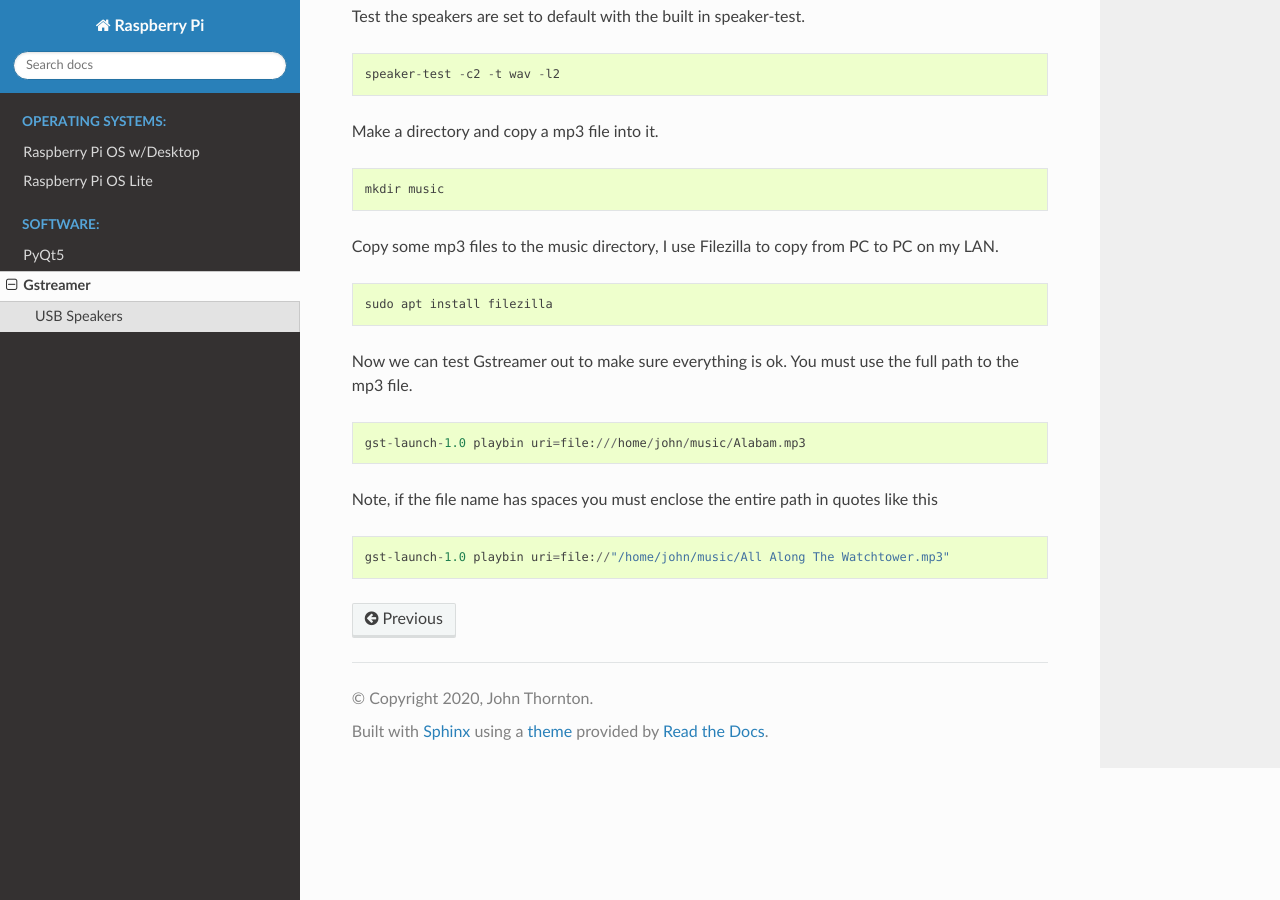
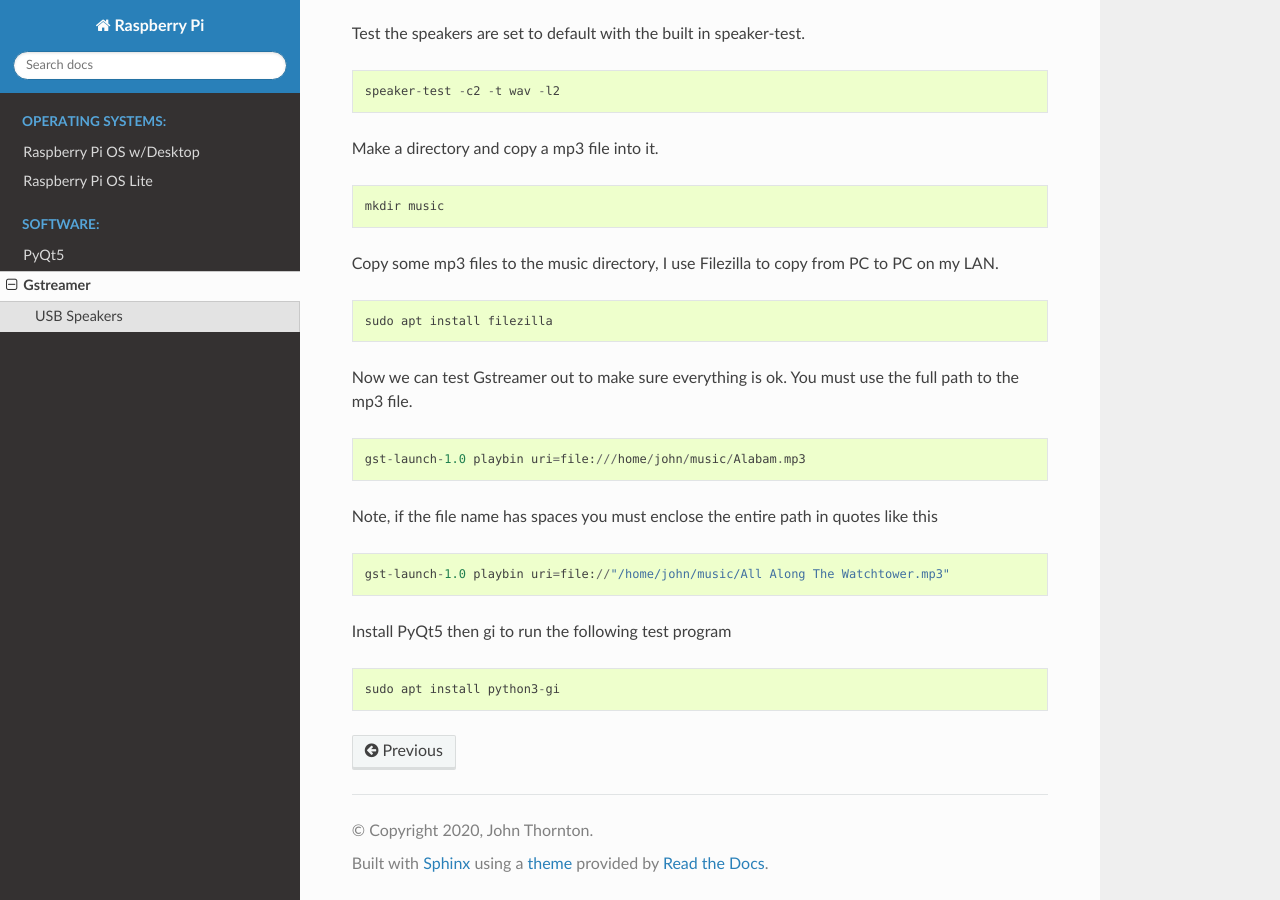
Before and after one commit to jethornton/rpi, a Sphinx documentation site: the page built from docs/source/gstreamer.rst, in a window 1280 px wide and 900 px high, scrolled down 1461 px. Built offline with Sphinx 7.4.7 and the Read the Docs theme 2.0.0, drawn with Linux system fonts in a browser that asks for light colours; some of the changed text lies outside the part shown.

Commit message:
fix typo and add content

```diff
--- a/docs/source/gstreamer.rst
+++ b/docs/source/gstreamer.rst
@@ -8,6 +8,7 @@
 ::
 
   sudo apt install libgstreamer1.0-0
+  sudo apt install gstreamer-1.0
   sudo apt install gstreamer1.0-tools
   sudo apt install gstreamer1.0-plugins-base
   sudo apt install gstreamer1.0-plugins-good
@@ -91,3 +92,8 @@
 ::
 
   gst-launch-1.0 playbin uri=file://"/home/john/music/All Along The Watchtower.mp3"
+
+Install PyQt5 then gi to run the following test program
+::
+
+  sudo apt install python3-gi
--- a/docs/source/lite-install.rst
+++ b/docs/source/lite-install.rst
@@ -133,7 +133,7 @@
 Find the IP of the router with
 ::
 
-  ip r | grep defaultv
+  ip r | grep default
   default via 192.168.1.1 dev enp5s0 proto dhcp metric 100
 
 Now edit dhcpcd.conf
```
